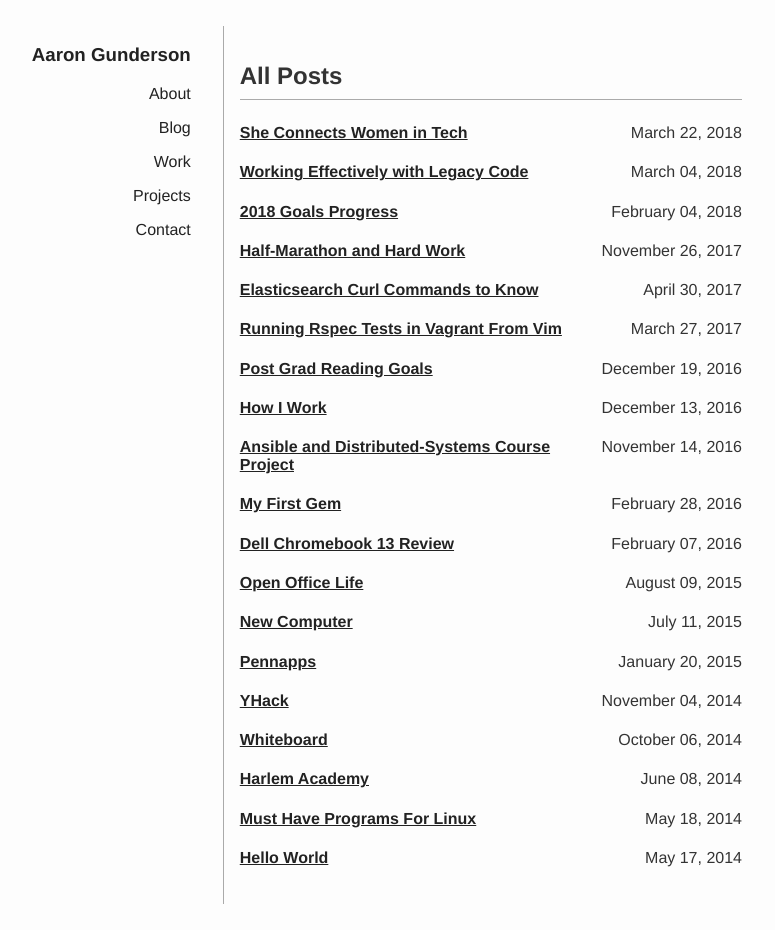
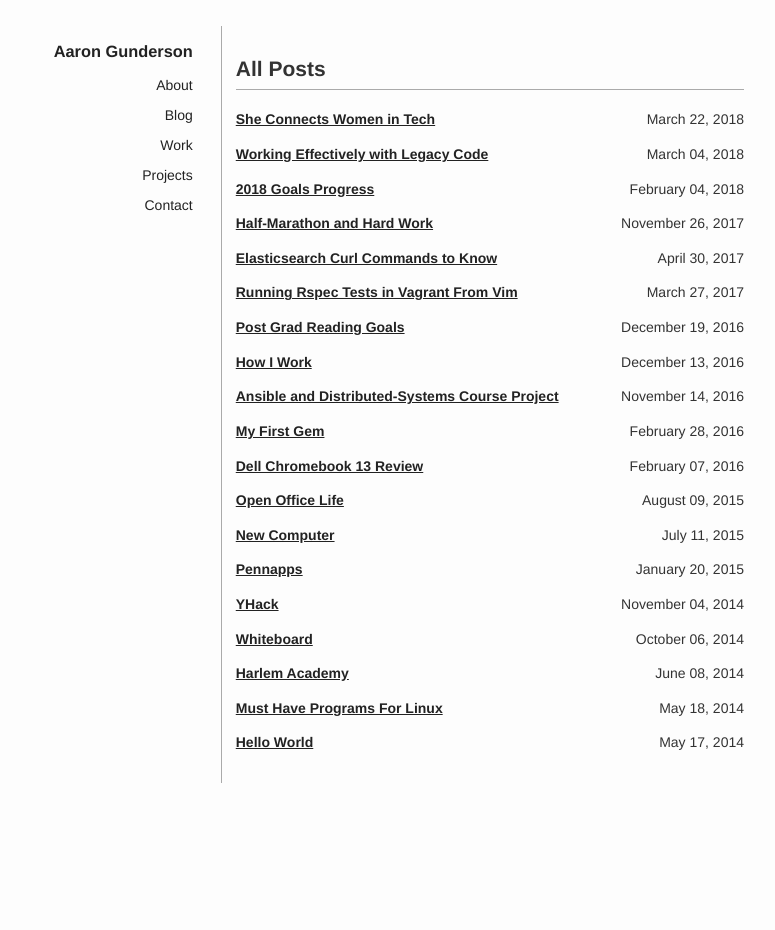
Before and after one commit to agundy/agundy.github.io, a Jekyll site: the page built from blog/all/index.html, in a window 1280 px wide. Shown: the whole page, without its empty margins (266-1041 px from the left). Built offline with Jekyll 4.4.1, drawn with Linux system fonts in a browser that asks for light colours; after the commit the page ends 900 px from its top, so only the background shows below that.

Commit message:
Update stylesheets font and sizing of headers for blog posts

```diff
--- a/css/main.css
+++ b/css/main.css
@@ -1,6 +1,7 @@
 body {
   display: flex;
   font-family: "Helvetica Neue",Helvetica,Arial,sans-serif;
+  font-size: 14px;
 }
 
 @media (min-width: 500px) {
@@ -90,7 +91,20 @@
   list-style-type: none;
 }
 
-.blog-post {
+.blog-post h1 {
+  font-size: 1.5em;
+}
+
+.blog-post h2 {
+  font-size: 1.4em;
+}
+
+.blog-post h3 {
+  font-size: 1.25em;
+}
+
+.blog-post h4 {
+  font-size: 1em;
 }
 
 .blog-date {
```
